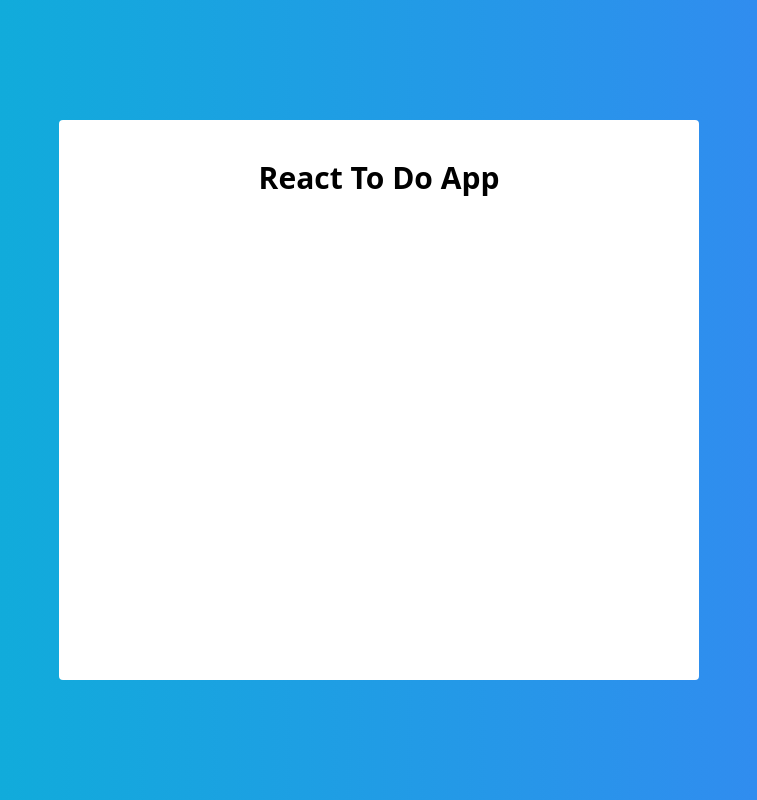
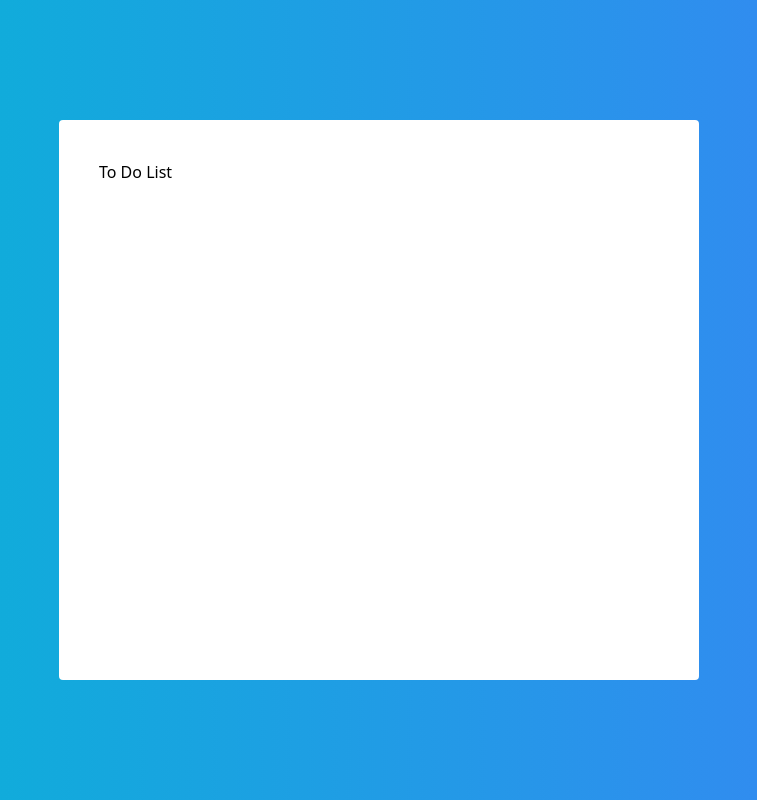
Before and after one commit to bluemiv/ReactToDoWebApp, a React (Vite) app: page / in a window 1280 px wide. Shown: the whole page, without its empty margins (261-1018 px from the left). Built offline with nearby package versions, Linux system fonts and the light colour scheme.

Commit message:
feat: path aliasing 설정 #10

```diff
--- a/index.html
+++ b/index.html
@@ -4,7 +4,7 @@
     <meta charset="UTF-8" />
     <link rel="icon" type="image/svg+xml" href="/vite.svg" />
     <meta name="viewport" content="width=device-width, initial-scale=1.0" />
-    <title>React TO-DO App</title>
+    <title>To-Do List</title>
   </head>
   <body>
     <div id="root"></div>
--- a/package.json
+++ b/package.json
@@ -14,6 +14,7 @@
     "react-dom": "^18.3.1"
   },
   "devDependencies": {
+    "@types/node": "^22.5.0",
     "@types/react": "^18.3.3",
     "@types/react-dom": "^18.3.0",
     "@typescript-eslint/eslint-plugin": "^7.15.0",
@@ -27,6 +28,7 @@
     "prettier": "^3.3.3",
     "tailwindcss": "^3.4.10",
     "typescript": "^5.2.2",
-    "vite": "^5.3.4"
+    "vite": "^5.3.4",
+    "vite-tsconfig-paths": "^5.0.1"
   }
 }
--- a/src/App.tsx
+++ b/src/App.tsx
@@ -1,8 +1,10 @@
+import { Title } from '@/components';
+
 export default function App() {
   return (
     <div className="w-screen h-screen bg-gradient-to-r from-cyan-500 to-blue-500 flex items-center">
       <div className="max-w-[640px] w-full max-h-[70vh] h-full min-h-[300px] bg-white rounded mx-auto p-10">
-        <h1 className="font-bold text-center text-3xl">React To Do App</h1>
+        <Title>To Do List</Title>
       </div>
     </div>
   );
--- /dev/null
+++ b/src/components/Title.tsx
@@ -0,0 +1,5 @@
+import { TPropsWithChildren } from '../types';
+
+export default function Title({ children }: TPropsWithChildren) {
+  return <h1>{children}</h1>;
+}
--- /dev/null
+++ b/src/components/index.ts
@@ -0,0 +1,3 @@
+import Title from './Title';
+
+export { Title };
--- /dev/null
+++ b/src/types/index.ts
@@ -0,0 +1,11 @@
+import { ReactNode } from 'react';
+
+export type TPropsWithClassName<T = unknown> = T & {
+  className?: string;
+};
+
+export type TPropsWithChildren<T = unknown> = T & {
+  children?: ReactNode;
+};
+
+export type TPropsWithComponent<T = unknown> = T & TPropsWithChildren & TPropsWithClassName;
--- a/vite.config.ts
+++ b/vite.config.ts
@@ -1,7 +1,8 @@
-import { defineConfig } from 'vite'
-import react from '@vitejs/plugin-react-swc'
+import { defineConfig } from 'vite';
+import react from '@vitejs/plugin-react-swc';
+import tsconfigPaths from 'vite-tsconfig-paths';
 
 // https://vitejs.dev/config/
 export default defineConfig({
-  plugins: [react()],
-})
+  plugins: [react(), tsconfigPaths()],
+});
```
Also changed, not shown: tsconfig.app.json (+6 -1 lines), 1 other file (tests, documents, lock files or other folders).
